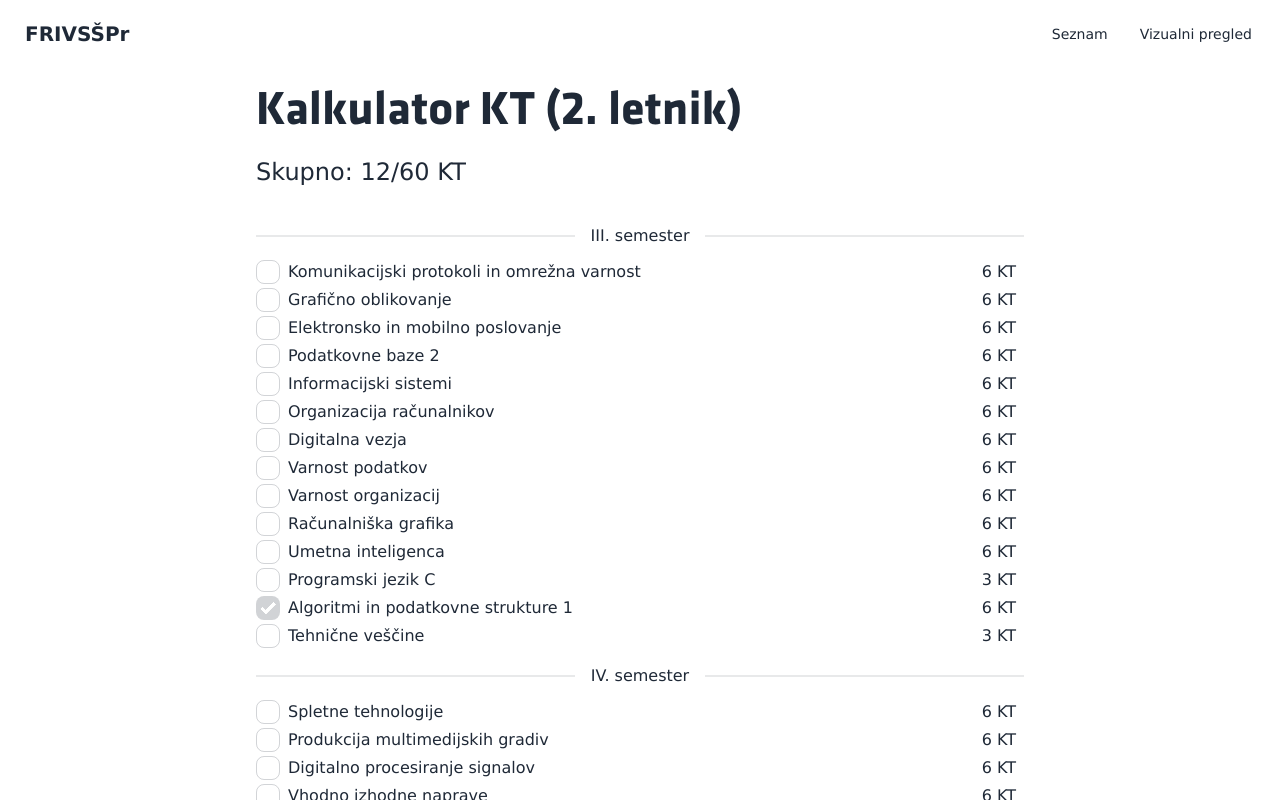
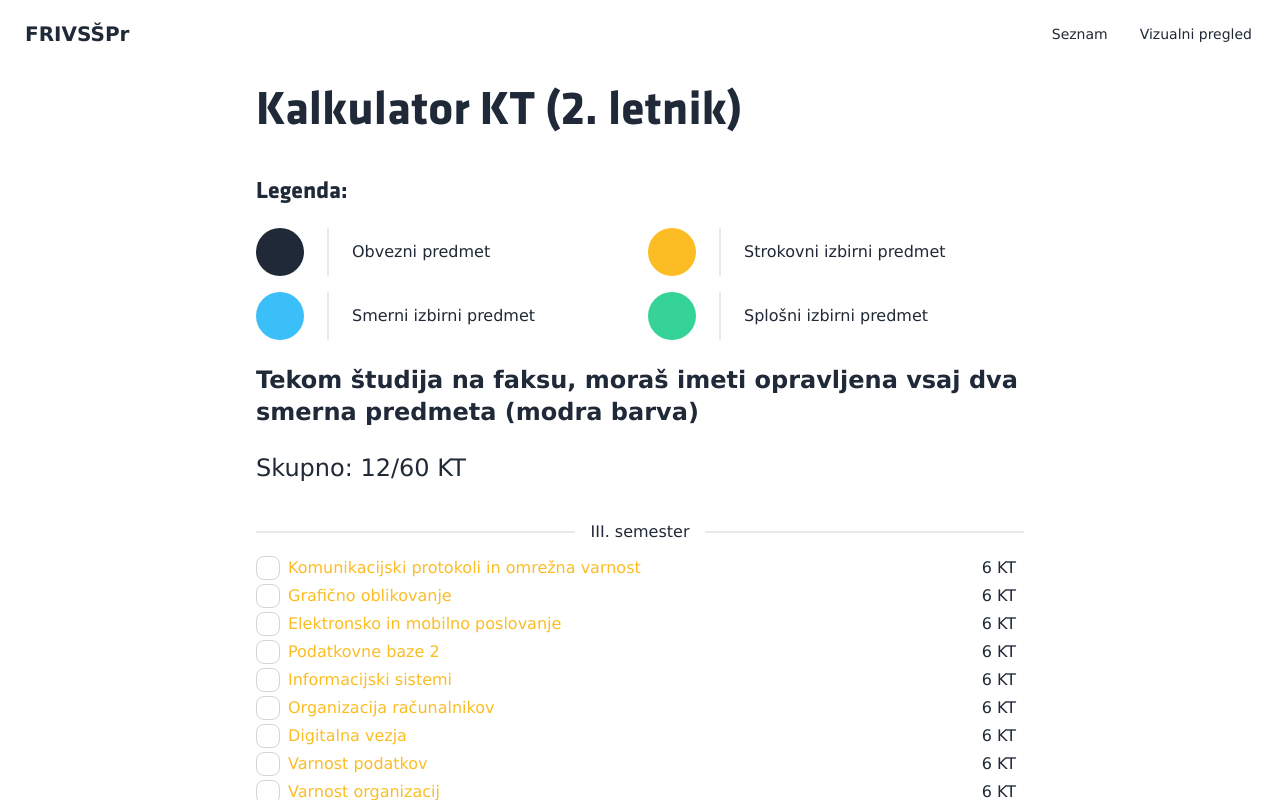
Before and after one commit to aikenahac/frivsspr, a SvelteKit app: page /calc/2 in a window 1280 px wide. Shown: the top 800 px of the page. Built offline with nearby package versions, Linux system fonts and the light colour scheme.

Commit message:
Add colors to calculator and notices

```diff
--- a/src/lib/components/CheckableSubject.svelte
+++ b/src/lib/components/CheckableSubject.svelte
@@ -11,6 +11,21 @@
     newSubj.points = zipScore;
     newSubj.isSelected = false;
     selectSubject(newSubj);
+  }
+
+  function getSubjectColor(type: SubjectType) {
+    switch (type) {
+      case SubjectType.Mandatory:
+        return 'text-base-content';
+      case SubjectType.Disciplinary:
+        return 'text-warning';
+      case SubjectType.Directionary:
+        return 'text-info';
+      case SubjectType.Common:
+        return 'text-success';
+    }
+
+    return '';
   }
 </script>
 
@@ -37,7 +52,7 @@
         bind:checked={subject.isSelected}
         disabled={subject.type === SubjectType.Mandatory || subject.notTaught}
       />
-      <p class="ml-2">
+      <p class={`ml-2 ${getSubjectColor(subject.type)}`}>
         {subject.name}
         {subject.notTaught ? '(Se ne izvaja)' : ''}
       </p>
--- a/src/routes/+page.svelte
+++ b/src/routes/+page.svelte
@@ -63,6 +63,13 @@
       <p>{SubjectType.Common}</p>
     </div>
   </div>
+
+  <br />
+  <p class="font-bold text-xl">
+    Tekom študija na faksu, moraš imeti opravljena vsaj dva smerna predmeta
+    (modra barva).
+  </p>
+  <br />
 
   <div>
     <h2 class="font-['Klavila'] font-bold py-5 text-2xl">1. letnik</h2>
--- a/src/routes/calc/[year]/+page.svelte
+++ b/src/routes/calc/[year]/+page.svelte
@@ -96,6 +96,43 @@
   <h1 class="font-['Klavila'] font-bold py-5 text-5xl">
     Kalkulator KT ({year}. letnik)
   </h1>
+  <h2 class="font-['Klavila'] font-bold py-5 text-2xl">Legenda:</h2>
+  <div class="grid grid-cols-2 gap-4">
+    <div class="flex flex-column items-center">
+      <div class="avatar">
+        <div class="bg-base-content rounded-full w-12" />
+      </div>
+      <div class="divider lg:divider-horizontal" />
+      <p>{SubjectType.Mandatory}</p>
+    </div>
+    <div class="flex flex-column items-center">
+      <div class="avatar">
+        <div class="bg-warning rounded-full w-12" />
+      </div>
+      <div class="divider lg:divider-horizontal" />
+      <p>{SubjectType.Disciplinary}</p>
+    </div>
+    <div class="flex flex-column items-center">
+      <div class="avatar">
+        <div class="bg-info rounded-full w-12" />
+      </div>
+      <div class="divider lg:divider-horizontal" />
+      <p>{SubjectType.Directionary}</p>
+    </div>
+    <div class="flex flex-column items-center">
+      <div class="avatar">
+        <div class="bg-success rounded-full w-12" />
+      </div>
+      <div class="divider lg:divider-horizontal" />
+      <p>{SubjectType.Common}</p>
+    </div>
+  </div>
+  <br />
+  <p class="font-bold text-2xl">
+    Tekom študija na faksu, moraš imeti opravljena vsaj dva smerna predmeta
+    (modra barva)
+  </p>
+  <br />
   <p class="text-2xl">Skupno: {totalPoints}/60 KT</p>
 
   <br />
```
